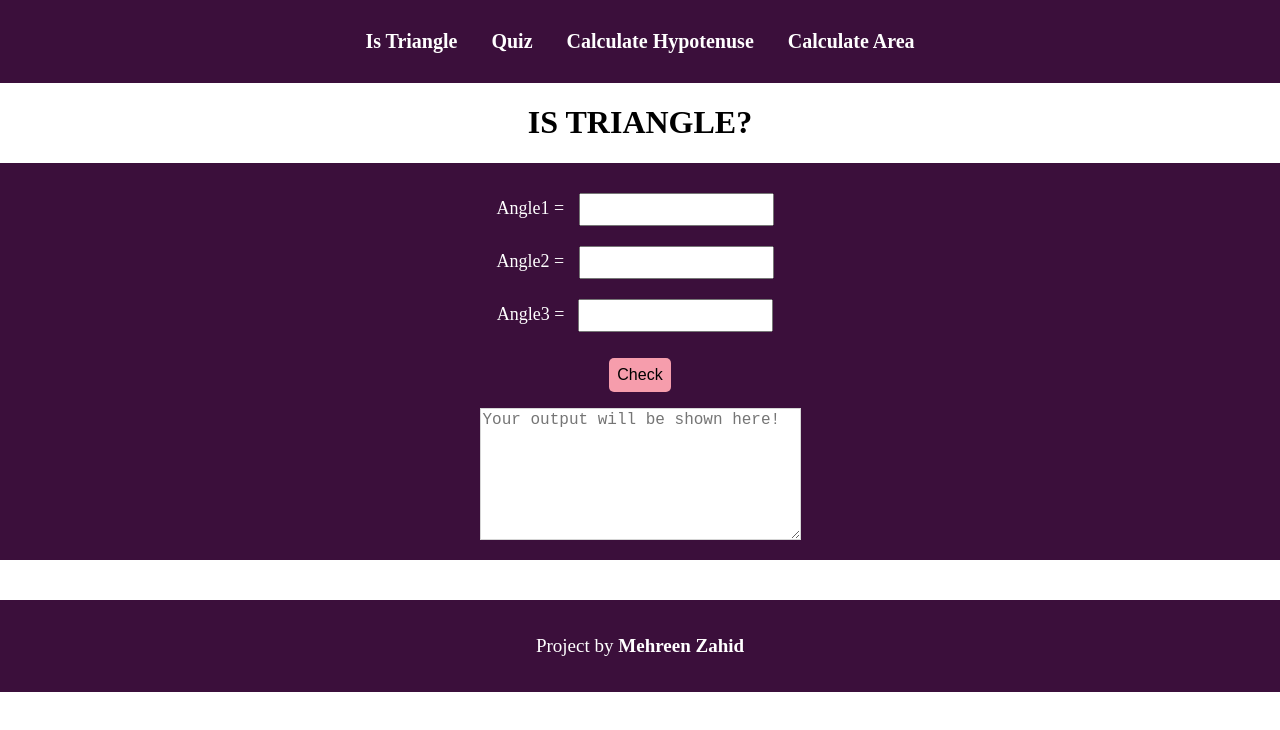
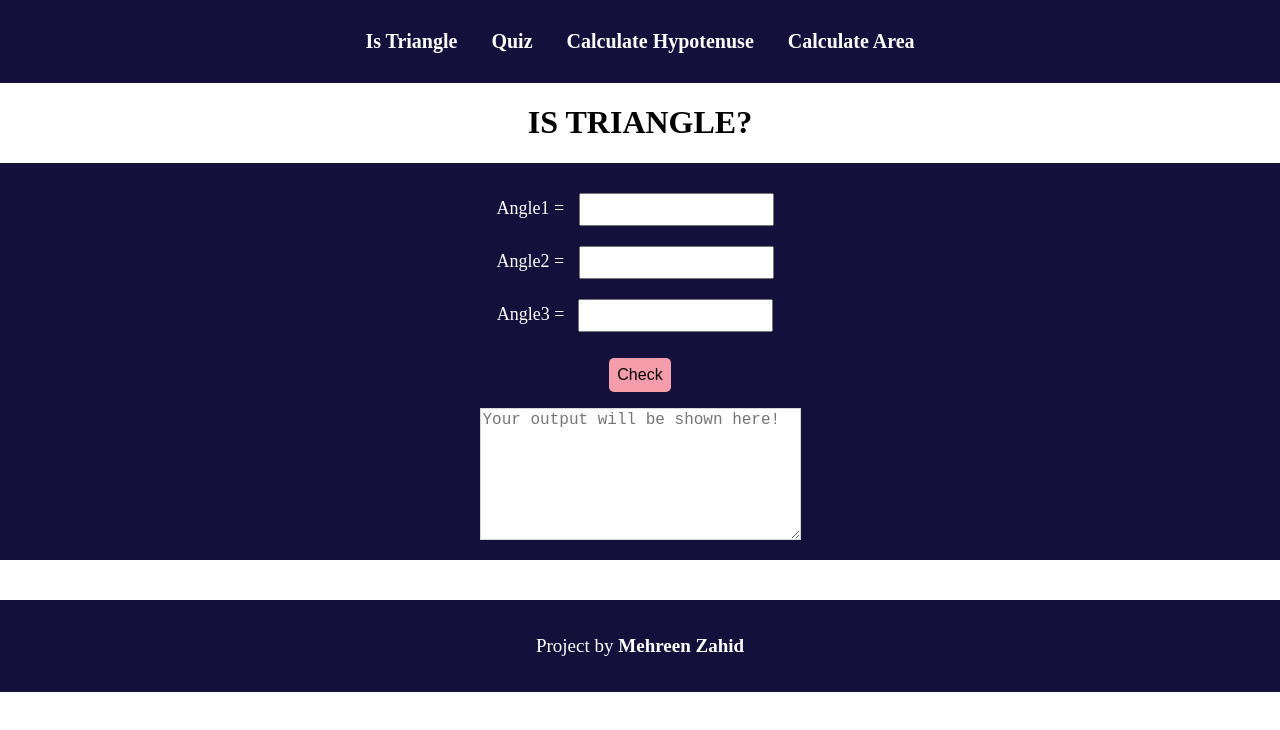
Before and after one commit to mehreenZahid/neogcamp-lesson-8, a plain HTML site: page index.html in a window 1280 px wide. Drawn offline with Linux system fonts and the light colour scheme.

Commit message:
changed bg

```diff
--- a/styles.css
+++ b/styles.css
@@ -5,7 +5,7 @@ body{
 }
 
 nav{
-    background-color: rgb(59, 15, 59);
+    background-color: rgb(21, 15, 59);
     padding: 10px;
     text-align: center;
     padding-top: 30px;
@@ -25,7 +25,7 @@ h1{
 }
 
 .main{
-    background-color: rgb(59, 15, 59);
+    background-color: rgb(21, 15, 59);
     text-align: center;
     display: block;
     padding: 20px;
@@ -61,7 +61,7 @@ textarea{
 }
 
 .footer{
-    background-color: rgb(59, 15, 59);
+    background-color: rgb(21, 15, 59);
     margin-top: 40px;
     padding: 1rem;
     text-align: center;
```
